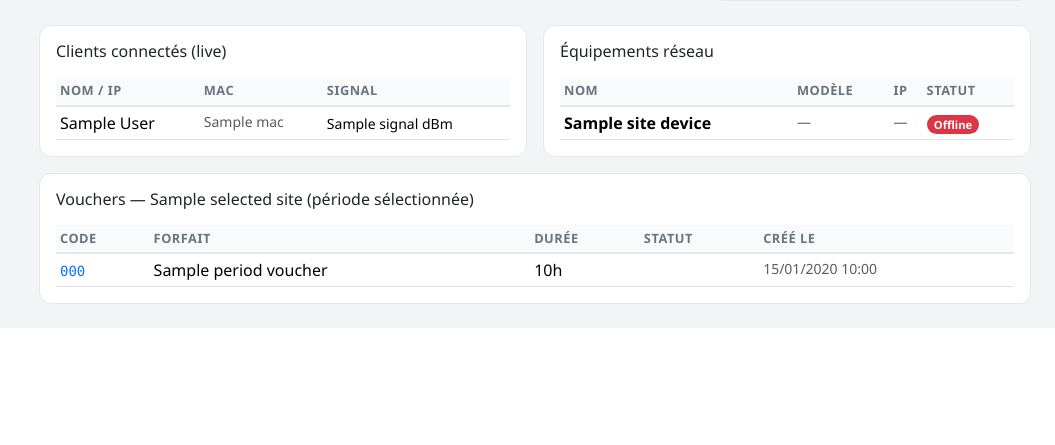
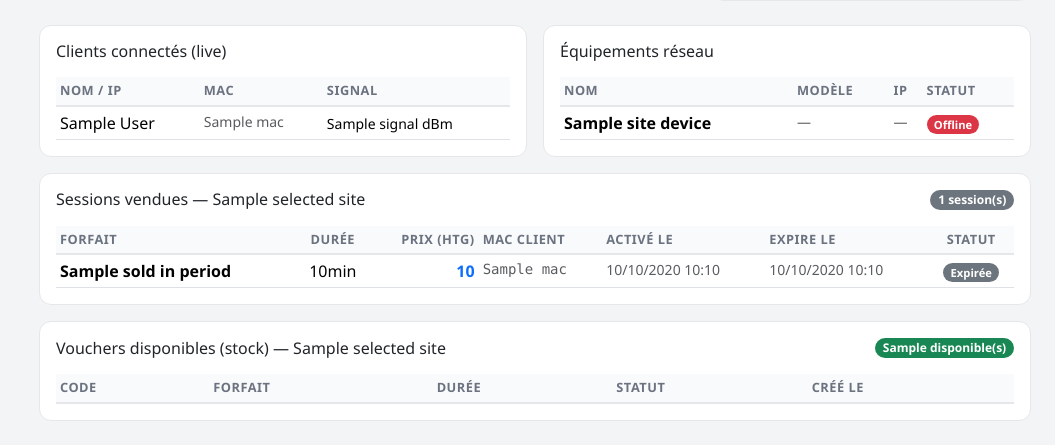
Before and after one commit to Vaillantval/Transversal-Voucher-Managing-system, a Django app: template templates/dashboard/index.html in a window 1280 px wide. Shown: the part 854-1299 px from the top of the page, without its empty margins (225-1280 px from the left). Before the commit the page ends 1158 px from the top, so only its background shows below. Run offline with Django 5.2, Linux system fonts and the light colour scheme; the template is opened without the code that fills it: most values are stand-ins (such as "Sample title", 1, 10 or a date in 2020); lists and menus that the app fills with data are empty.

Commit message:
Fix single-site dashboard: show sold sessions + available stock separately
The 'Vouchers' section was always empty (period_vouchers/sold_in_period
not in context) and only showed available vouchers anyway, missing all
revenue-generating sessions. Now shows two tables:
- Sessions vendues: forfait, durée, prix, MAC, dates activation/expiry, statut
- Vouchers disponibles: code, forfait, statut (stock only)
Also adds end_dt and is_currently_active fields to enriched guest records.

Co-Authored-By: Claude Sonnet 4.6 <noreply@anthropic.com>

```diff
--- a/dashboard/views.py
+++ b/dashboard/views.py
@@ -81,8 +81,10 @@ def index(request):
         g['price']      = float(t.price_htg) if t else 0
 
     sold_in_period  = [g for g in all_guests if g['sold_ts'] >= date_from_ts]
+    for g in sold_in_period:
+        g['is_currently_active'] = g.get('end', 0) > now_ts
     sold_vouchers   = len(sold_in_period)
-    active_sessions = sum(1 for g in sold_in_period if g.get('end', 0) > now_ts)
+    active_sessions = sum(1 for g in sold_in_period if g['is_currently_active'])
     total_revenue   = sum(g['price'] for g in sold_in_period)
 
     # Revenu par jour
@@ -173,5 +175,7 @@ def index(request):
         'total_devices_offline': total_devices_offline,
         'site_clients_list':     site_clients_list,
         'site_devices_list':     site_devices_list,
+        'period_vouchers':       period_vouchers,
+        'sold_in_period':        sold_in_period,
     }
     return render(request, 'dashboard/index.html', context)
--- a/templates/dashboard/index.html
+++ b/templates/dashboard/index.html
@@ -280,28 +280,75 @@
     </div>
   </div>
 
-  <!-- Vouchers du site sur la période -->
+  <!-- Sessions vendues dans la période -->
   <div class="col-12">
     <div class="card card-bn p-3">
-      <h6 class="fw-600 mb-3">Vouchers — {{ selected_site.name }} (période sélectionnée)</h6>
-      <div class="table-responsive">
+      <div class="d-flex justify-content-between align-items-center mb-3">
+        <h6 class="fw-600 mb-0">Sessions vendues — {{ selected_site.name }}</h6>
+        <span class="badge bg-secondary rounded-pill">{{ sold_in_period|length }} session(s)</span>
+      </div>
+      <div class="table-responsive" style="max-height:360px;overflow-y:auto">
+        <table class="table table-bn table-hover table-sm mb-0">
+          <thead><tr>
+            <th>Forfait</th>
+            <th class="text-center">Durée</th>
+            <th class="text-end">Prix (HTG)</th>
+            <th>MAC client</th>
+            <th>Activé le</th>
+            <th>Expire le</th>
+            <th class="text-center">Statut</th>
+          </tr></thead>
+          <tbody>
+          {% for g in sold_in_period %}
+          <tr>
+            <td class="fw-semibold">{{ g.tier_label }}</td>
+            <td class="text-center">{{ g.duration_minutes|floatformat:0|default:"—" }}min</td>
+            <td class="text-end text-primary fw-semibold">{{ g.price|floatformat:0 }}</td>
+            <td class="text-muted small font-monospace">{{ g.mac|default:"—" }}</td>
+            <td class="text-muted small">{{ g.sold_dt|date:"d/m/Y H:i" }}</td>
+            <td class="text-muted small">{{ g.end_dt|date:"d/m/Y H:i"|default:"—" }}</td>
+            <td class="text-center">
+              {% if g.is_currently_active %}
+              <span class="badge rounded-pill" style="font-size:.7rem;background:#10b981">Active</span>
+              {% else %}
+              <span class="badge bg-secondary rounded-pill" style="font-size:.7rem">Expirée</span>
+              {% endif %}
+            </td>
+          </tr>
+          {% empty %}
+          <tr><td colspan="7" class="text-center text-muted py-3">Aucune session vendue sur la période</td></tr>
+          {% endfor %}
+          </tbody>
+        </table>
+      </div>
+    </div>
+  </div>
+
+  <!-- Stock disponible dans la période -->
+  <div class="col-12">
+    <div class="card card-bn p-3">
+      <div class="d-flex justify-content-between align-items-center mb-3">
+        <h6 class="fw-600 mb-0">Vouchers disponibles (stock) — {{ selected_site.name }}</h6>
+        <span class="badge bg-success rounded-pill">{{ available_vouchers }} disponible(s)</span>
+      </div>
+      <div class="table-responsive" style="max-height:300px;overflow-y:auto">
         <table class="table table-bn table-hover table-sm mb-0">
           <thead><tr>
             <th>Code</th><th>Forfait</th><th>Durée</th><th>Statut</th><th>Créé le</th>
           </tr></thead>
           <tbody>
           {% for v in period_vouchers %}
+          {% if v.is_available %}
           <tr>
             <td><code class="text-primary">{{ v.code }}</code></td>
             <td>{{ v.tier_label }}</td>
             <td>{{ v.duration_hours }}h</td>
-            <td>
-              <span class="badge bg-{{ v.status_color }} rounded-pill" style="font-size:.7rem">{{ v.status_label }}</span>
-            </td>
+            <td><span class="badge bg-success rounded-pill" style="font-size:.7rem">Disponible</span></td>
             <td class="text-muted small">{{ v.created_dt|date:"d/m/Y H:i" }}</td>
           </tr>
+          {% endif %}
           {% empty %}
-          <tr><td colspan="6" class="text-center text-muted py-3">Aucun voucher sur la période</td></tr>
+          <tr><td colspan="5" class="text-center text-muted py-3">Aucun stock disponible sur la période</td></tr>
           {% endfor %}
           </tbody>
         </table>
--- a/unifi_api/client.py
+++ b/unifi_api/client.py
@@ -242,6 +242,7 @@ def _enrich_guest(g: dict, site_name: str, site_unifi_id: str) -> dict:
     end_ts   = g.get('end', 0)
     g['sold_ts'] = start_ts
     g['sold_dt'] = datetime.fromtimestamp(start_ts) if start_ts else None
+    g['end_dt']  = datetime.fromtimestamp(end_ts)   if end_ts   else None
     g['duration_minutes'] = round((end_ts - start_ts) / 60) if start_ts and end_ts > start_ts else 0
     return g
 
```
